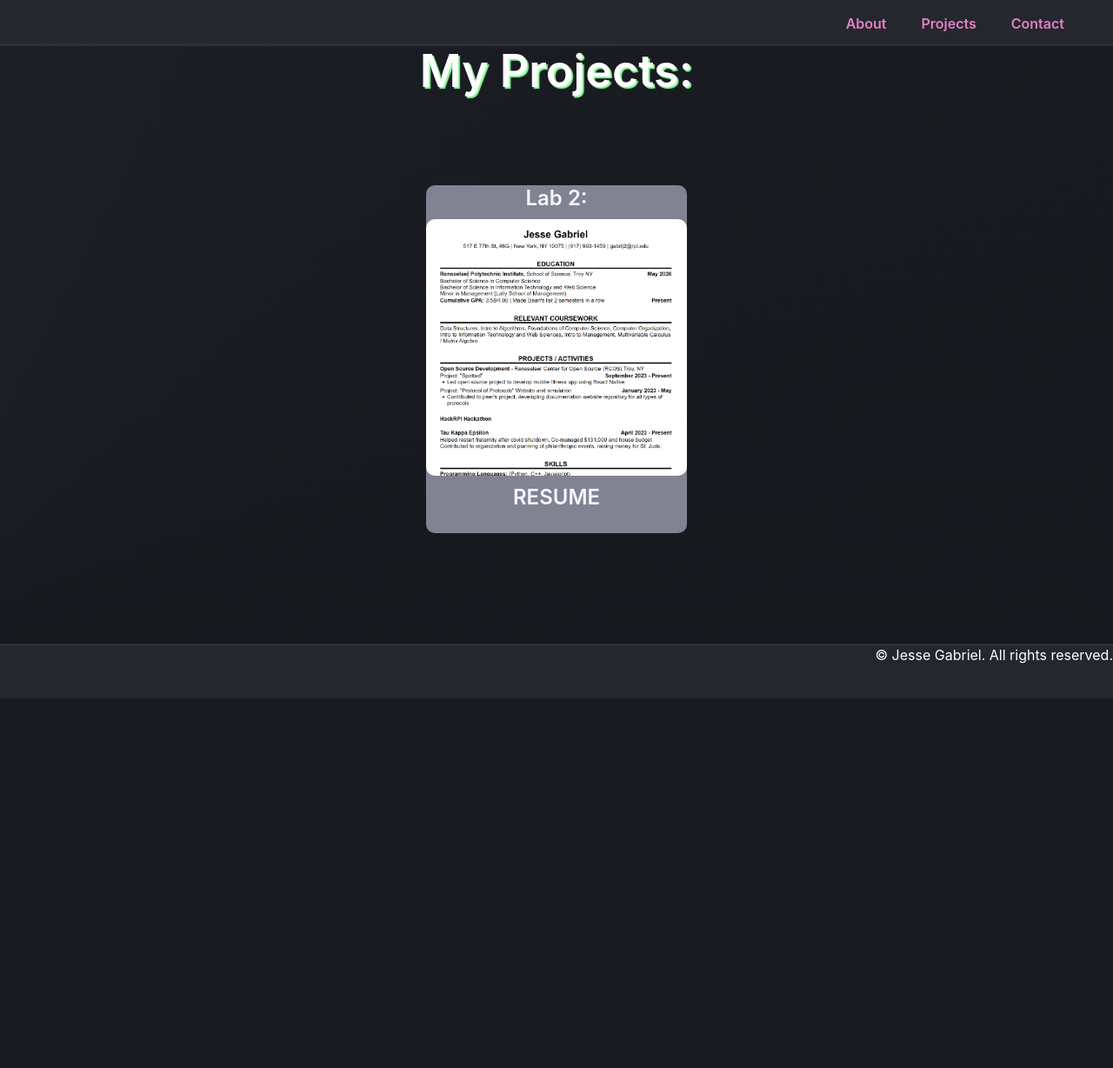
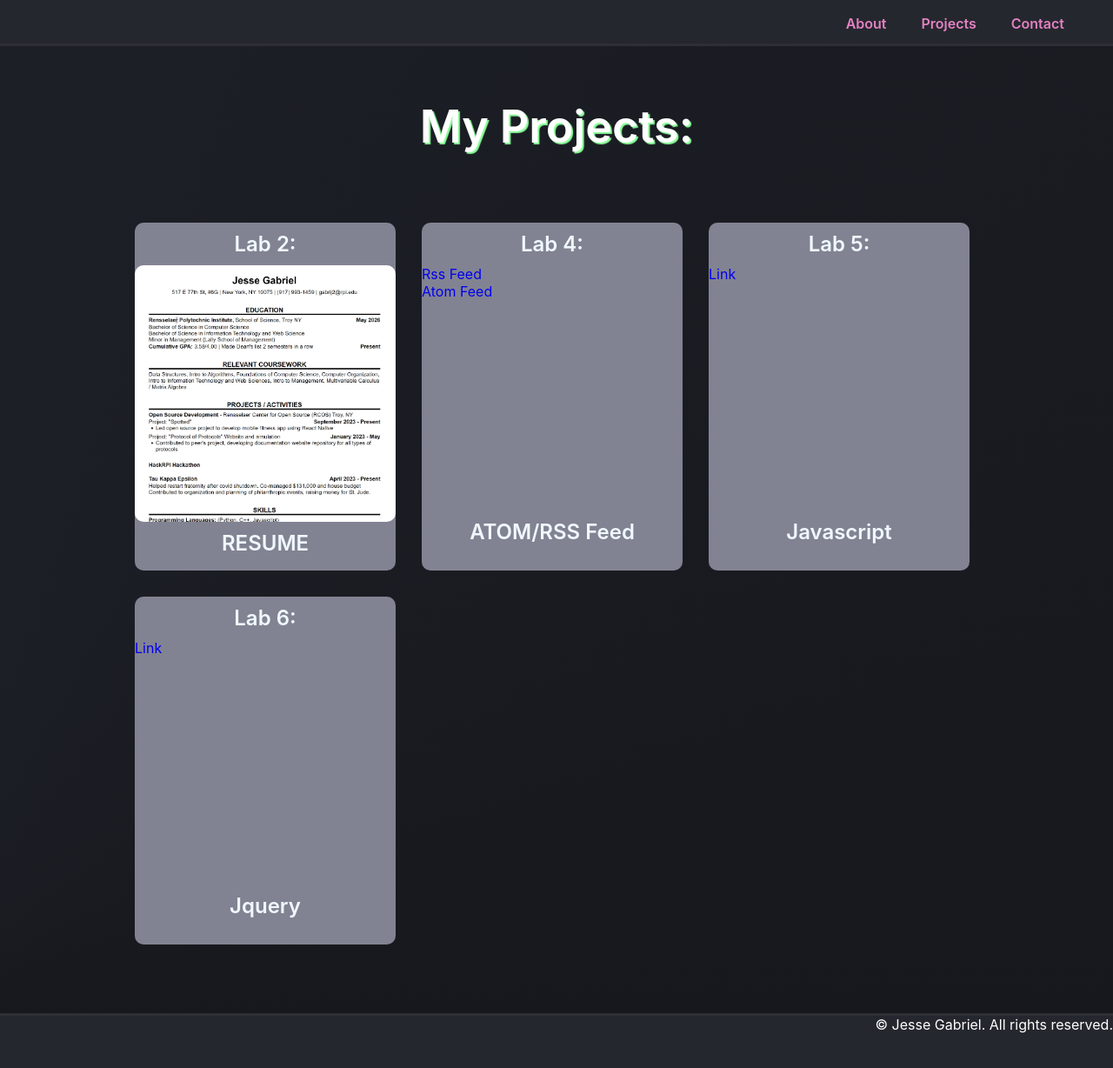
Before and after one commit to jcg517/itws1100-gabrij2, a PHP site: page /labs/lab3/projects.html in a window 1280 px wide. Shown: the whole page at 87% size. Before the commit the page ends 803 px from the top, so only its background shows below. Run offline with PHP 8.4, Linux system fonts and the light colour scheme.

Commit message:
updated projects page

```diff
--- a/index.html
+++ b/index.html
@@ -14,7 +14,9 @@
     <div id="navbar">
       <ul class="navlist">
         <li><a class="nav-link" href="#about-page">About</a></li>
-        <li><a class="nav-link" href="#projects-page">Projects</a></li>
+        <li>
+          <a class="nav-link" href="/labs/lab3/projects.html">Projects</a>
+        </li>
         <li><a class="nav-link" href="#contact">Contact</a></li>
       </ul>
     </div>
@@ -51,7 +53,7 @@
     <div id="projects-page" class="content">
       <h2>Some Things I've Worked On</h2>
       <div class="projects-container">
-        <div class="project-box">
+        <div class="project-card">
           <p class="project-header">Lab 2:</p>
           <a href="labs/lab2/gabrij2-JesseGabriel-resume.html" target="_blank"
             ><img
--- a/labs/lab3/projects.html
+++ b/labs/lab3/projects.html
@@ -22,7 +22,7 @@
     <div id="projects-page" class="content">
       <h2>My Projects:</h2>
       <div class="projects-container">
-        <div class="project-box">
+        <div class="project-card">
           <p class="project-header">Lab 2:</p>
           <a href="../lab2/gabrij2-JesseGabriel-resume.html" target="_blank"
             ><img
@@ -33,9 +33,28 @@
             <p class="project-footer">RESUME</p>
           </a>
         </div>
+        <div class="project-card">
+          <p class="project-header">Lab 4:</p>
+          <a href="../lab4/gabrij2-ITWS1100-Lab4-RSS.xml" target="_blank">
+            Rss Feed
+          </a>
+          <a href="../lab4/gabrij2-ITWS1100-Lab4-ATOM.xml" target="_blank">
+            Atom Feed
+          </a>
+          <p class="project-footer">ATOM/RSS Feed</p>
+        </div>
+        <div class="project-card">
+          <p class="project-header">Lab 5:</p>
+          <a href="../lab5/lab5.html" target="_blank"> Link </a>
+          <p class="project-footer">Javascript</p>
+        </div>
+        <div class="project-card">
+          <p class="project-header">Lab 6:</p>
+          <a href="../lab6/lab6.html" target="_blank"> Link </a>
+          <p class="project-footer">Jquery</p>
+        </div>
       </div>
     </div>
-
     <div id="footer">
       <span class="footer-text">© Jesse Gabriel. All rights reserved.</span>
     </div>
--- a/labs/lab3/styles.css
+++ b/labs/lab3/styles.css
@@ -35,6 +35,8 @@
 
 }
 
+
+
 .contact-details:hover,
 .nav-link:hover {
   border-radius: var(--elem-radius);
@@ -70,31 +72,53 @@ button {
 }
 
 
-#projects-page {
-  height: calc(100vh - 60px);
+
+
+
+.content {
+  display: flex;
+  flex-direction: column;
+  justify-content: flex-end;
+  height: 100%;
+  padding-top: 5%;
+  width: 100%;
+  height: 100%;
+
+  /* min-height: calc(150vh - 60px); */
   background-image: conic-gradient(from 90deg at -10% 100%, #2b303b 0deg, #2b303b 90deg, #16181d 1turn);
 }
 
+.projects-container {
+  display: flex;
+  flex-direction: row;
+  justify-content: flex-start;
+  flex-wrap: wrap;
+  margin: 5% auto;
+  width: 1000px;
 
-.content {
-
-  z-index: 0;
-  position: static;
-  height: 100vh;
-  overflow: hidden;
-  padding-top: 0px;
-  padding-bottom: 0px;
-  width: 100%;
 }
 
-.project-box {
+.project-footer {
+  margin: auto auto 10% auto;
+  text-align: center;
+  font-weight: 600;
+  font-size: 24px;
+  color: aliceblue;
+}
+
+.project-card {
+  display: flex;
+  flex-direction: column;
   width: 300px;
   height: 400px;
   background-color: white;
   border-radius: 10px;
-  margin: 0 auto;
-  margin-top: 100px;
+  margin: 1.5%;
   background-color: rgb(130, 131, 146);
+}
+
+.project-card:hover {
+  border: 2px solid #e381c3
 }
 
 
@@ -109,14 +133,18 @@ button {
   margin-bottom: 10px;
 }
 
-.project-header,
-.project-footer {
+.project-header {
   margin-top: 10px;
   margin-bottom: 10px;
   text-align: center;
   font-weight: 600;
   font-size: 24px;
   color: aliceblue;
+}
+
+.project-footer {
+  margin-top: auto;
+  align-self: flex-end;
 }
 
 h2 {
@@ -126,7 +154,6 @@ h2 {
   color: white;
   text-align: center;
   margin-top: 50px;
-  margin-bottom: 50px;
   text-shadow: 2px 2px 1px #8cff9a;
 }
 
--- a/styles.css
+++ b/styles.css
@@ -167,7 +167,7 @@
   width: 100%;
 }
 
-.project-box {
+.project-card {
   width: 300px;
   height: 400px;
   background-color: white;
```
